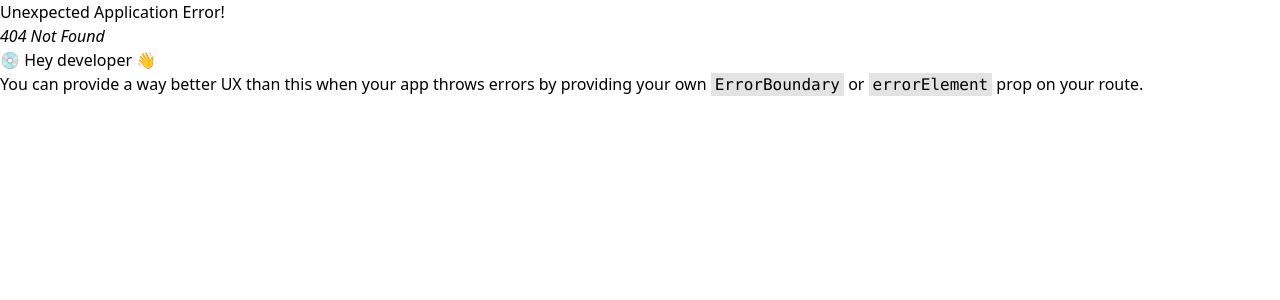
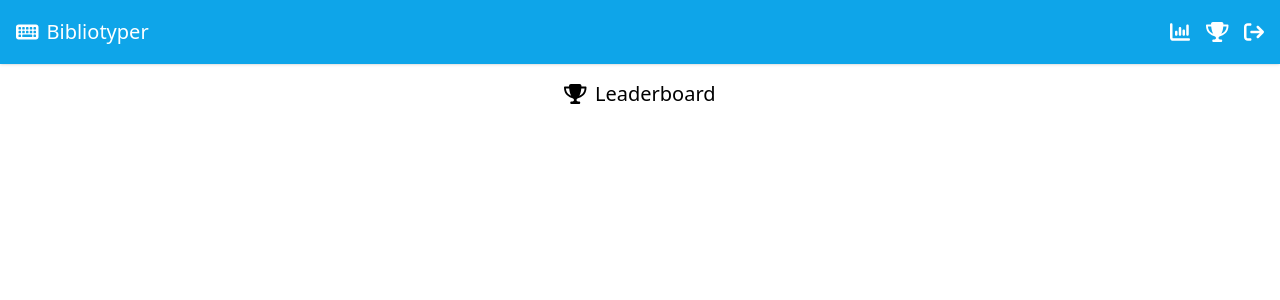
Before and after one commit to Glenn-Chiang/Bibliotyper, a React (Vite) app in the folder frontend/: page /leaderboard in a window 1280 px wide. Before the commit this address had no page. Shown: the top 300 px of the page. Built offline with nearby package versions, Linux system fonts and the light colour scheme.

Commit message:
Created routes and pages for Stats and Leaderboard

```diff
--- a/frontend/src/components/Navbar.tsx
+++ b/frontend/src/components/Navbar.tsx
@@ -1,14 +1,30 @@
-import { faKeyboard } from "@fortawesome/free-solid-svg-icons"
-import { FontAwesomeIcon } from "@fortawesome/react-fontawesome"
-import { Link } from "react-router-dom"
+import {
+  faChartColumn,
+  faKeyboard,
+  faSignOut,
+  faTrophy,
+} from "@fortawesome/free-solid-svg-icons";
+import { FontAwesomeIcon } from "@fortawesome/react-fontawesome";
+import { Link } from "react-router-dom";
 
 export const Navbar = () => {
   return (
-    <nav className="w-screen top-0 left-0 fixed bg-sky-500 text-white h-16 shadow flex items-center p-4 text-xl">
-      <Link to={'/'} className="flex gap-2 items-center">
-        <FontAwesomeIcon icon={faKeyboard}/>
+    <nav className="w-screen top-0 left-0 fixed bg-sky-500 text-white h-16 shadow flex items-center justify-between p-4 text-xl">
+      <Link to={"/"} className="flex gap-2 items-center">
+        <FontAwesomeIcon icon={faKeyboard} />
         Bibliotyper
       </Link>
+      <div className="flex gap-4">
+        <Link to={"/stats"}>
+          <FontAwesomeIcon icon={faChartColumn} />
+        </Link>
+        <Link to={"/leaderboard"}>
+          <FontAwesomeIcon icon={faTrophy} />
+        </Link>
+        <Link to={"/logout"}>
+          <FontAwesomeIcon icon={faSignOut} />
+        </Link>
+      </div>
     </nav>
-  )
-}
+  );
+};
--- a/frontend/src/components/SettingsMenu.tsx
+++ b/frontend/src/components/SettingsMenu.tsx
@@ -11,7 +11,7 @@ export const SettingsMenu = ({
   gameState,
   handleChange,
 }: SettingsMenuProps) => {
-  const timeOptions = [15, 30, 60, 120];
+  const timeOptions = [15, 30, 60, 120, 300];
   const disabled = gameState != "pre-game"
 
   return (
--- a/frontend/src/index.css
+++ b/frontend/src/index.css
@@ -4,7 +4,7 @@
 
 @layer base {
     h1 {
-        @apply text-xl
+        @apply text-xl flex gap-2 items-center
     }
     button {
         @apply p-2 rounded-md transition flex gap-2 items-center justify-center
--- /dev/null
+++ b/frontend/src/pages/Leaderboard.tsx
@@ -0,0 +1,13 @@
+import { faTrophy } from "@fortawesome/free-solid-svg-icons";
+import { FontAwesomeIcon } from "@fortawesome/react-fontawesome";
+
+export default function Leaderboard() {
+  return (
+    <main className="flex flex-col items-center sm:w-1/2 m-auto">
+      <h1>
+        <FontAwesomeIcon icon={faTrophy} />
+        Leaderboard
+      </h1>
+    </main>
+  );
+}
--- /dev/null
+++ b/frontend/src/pages/Stats.tsx
@@ -0,0 +1,14 @@
+import { faChartColumn } from "@fortawesome/free-solid-svg-icons";
+import { FontAwesomeIcon } from "@fortawesome/react-fontawesome";
+
+export default function Stats() {
+  return (
+    <main className="flex flex-col items-center sm:w-1/2 m-auto">
+      <h1>
+        <FontAwesomeIcon icon={faChartColumn} />
+        Your Stats
+      </h1>
+
+    </main>
+  );
+}
```
Also changed, not shown: frontend/src/router.tsx (+10 -0 lines).
